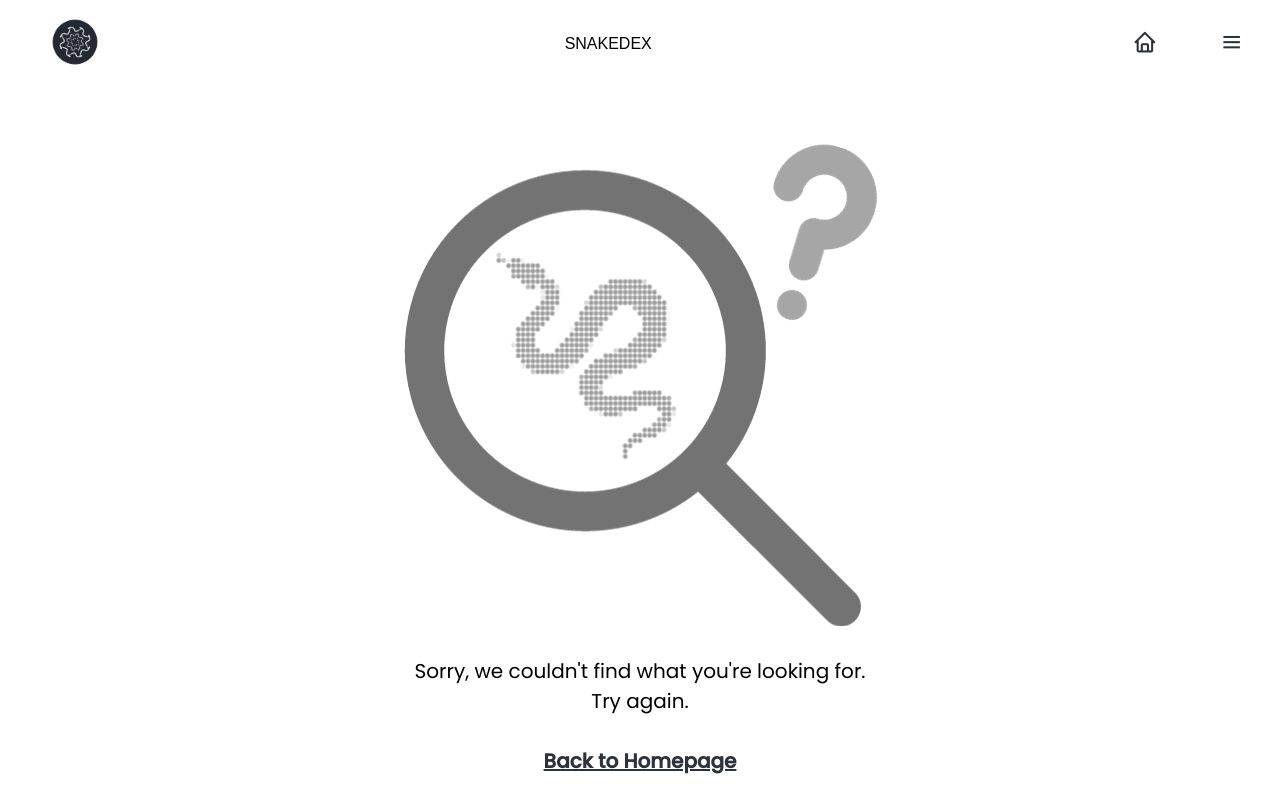
After one commit to Dorikku/SNAKEDEX-Classification-of-Snakes-in-CALABARZON-using-CNN, a Flask app: template templates/null.html in a window 1280 px wide. The commit adds this page. Run offline with Flask 3, Linux system fonts and the light colour scheme; the template is opened without the code that fills it, so the values that code supplies are empty; some web fonts are replaced.

Commit message:
✨ Added sidebar navigation menu and null handler

```diff
--- /dev/null
+++ b/static/null.css
@@ -0,0 +1,72 @@
+body {
+    margin: 0;
+    font-family: 'Helvetica Neue', sans-serif;
+    font-weight: lighter;
+    width: 100%;
+    height: 100vh;
+}
+
+
+header {
+    width: auto;
+    margin: 0;
+    z-index: 0;
+    background-color: transparent;
+    padding: 15px 0;
+
+}
+
+nav {
+    display: flex;
+    justify-content: space-between;
+    align-items: center;
+    /* padding: 0px 16px; */
+}
+
+.logo img {
+    height: 50px;
+    margin-left: 50px;
+    margin-right: 50px;
+}
+
+ul {
+    list-style: none;
+    display: flex;
+    float: right;
+    align-content: center;
+}
+
+li {
+    margin-right: 10px;
+}
+
+i {
+    font-size: 28px;
+}
+
+a {
+    text-decoration: none;
+    color: #2e323d;
+    font-weight: bold;
+    padding: 16px 16px;
+    margin: 3px 10px;
+}
+
+a:hover {
+    text-decoration: underline;
+    color: #687188;
+}
+
+.header-title {
+    font-family: 'Blanka', sans-serif;
+}
+
+.null-content {
+    margin-top: 3%;
+}
+
+.null-text {
+    margin-top: 2%;
+    font-family: 'Poppins', sans-serif;
+    font-size: 20px;
+}
--- a/static/style2.css
+++ b/static/style2.css
@@ -59,7 +59,6 @@ a:hover {
 
 .header-title {
     font-family: 'Blanka', sans-serif;
-    margin-left: 10%;
 }
 
 .main-container {
@@ -110,7 +109,7 @@ a:hover {
     margin: 0;
     margin-left: 15%;
     max-width: 50%;
-    width: 1.8%;
+    width: 1.5vw;
     height: auto;
     justify-content: space-between;
     display: flex;
--- a/templates/index.html
+++ b/templates/index.html
@@ -31,7 +31,7 @@
                 <i id="uploadIcon" class='bx bx-upload'></i>
                 Upload an Image
             </label>
-            <input type="file" id="fileInput" name="file" style="display: none;" onchange="submitForm()">
+            <input type="file" id="fileInput" name="image" accept=".jpg, .jpeg, .png" style="display: none;" onchange="submitForm()">
         </form>
     </div>
 
@@ -42,6 +42,10 @@
         }
     </script>
 
+    <div class="info">
+        <b style="font-size: 20px;">SNAKEDEX</b> uses machine learning to provide the best match for the snakes in your photo in 25 different snake species in CALABARZON region in the Philippines. <br><br>
+        Upload an image that you want to identify and we will provide the results. <br><br><br>
+    </div>
 
 
 {% endblock %}
--- a/templates/layout.html
+++ b/templates/layout.html
@@ -9,9 +9,52 @@
     <link rel="preconnect" href="https://fonts.googleapis.com">
     <link rel="preconnect" href="https://fonts.gstatic.com" crossorigin>
     <link href="https://fonts.googleapis.com/css2?family=Poppins:wght@400;500&display=swap" rel="stylesheet">
+    <style>
+        .sidenav {
+            font-family: 'Poppins', sans-serif;
+            font-size: smaller;
+            height: 100%;
+            width: 0;
+            position: fixed;
+            z-index: 1;
+            top: 0;
+            right: 0;
+            background-color: #111;
+            overflow-x: hidden;
+            transition: 0.5s;
+            padding-top: 60px;
+        }
+
+        .sidenav a {
+        padding: 8px 8px 8px 32px;
+        text-decoration: none;
+        font-size: 15px;
+        color: #818181;
+        display: block;
+        transition: 0.3s;
+        }
+
+        .sidenav a:hover {
+        color: #f1f1f1;
+        }
+
+        .sidenav .closebtn {
+        position: absolute;
+        top: 0;
+        right: 25px;
+        font-size: 36px;
+        margin-left: 50px;
+        }
+
+        @media screen and (max-height: 450px) {
+        .sidenav {padding-top: 15px;}
+        .sidenav a {font-size: 18px;}
+        }
+    </style>
     <title>
         {% block title %}{% endblock %}
     </title>
+    <link rel="icon" href="static/Snakedex Logo Icon.png" type="image/x-icon">
 </head>
 <body>
     <div class="bg-section">
@@ -25,12 +68,34 @@
                     <li><a href="/">
                         <i class='bx bx-home bx-sm'></i>
                     </a></li>
-                    <li><a href="#menu">
+                    <li><a href="#menu" onclick="openNav()">
                         <i class='bx bx-menu bx-sm' ></i>
                     </a></li>
                 </ul>
             </nav>
         </header>
+
+        <div id="mySidenav" class="sidenav">
+            <a href="javascript:void(0)" class="closebtn" onclick="closeNav()"><i class='bx bx-x'></i></a>
+            <a href="#">About</a>
+            <a href="#">Contact</a>
+            <div>
+                <a href=""><i class='bx bxl-facebook-circle'></i></a>
+                <a href=""><i class='bx bxl-instagram'></i></a>
+                <a href=""><i class='bx bxl-twitter' ></i></a>
+            </div>
+        </div>
+
+
+        <script>
+        function openNav() {
+            document.getElementById("mySidenav").style.width = "250px";
+        }
+
+        function closeNav() {
+            document.getElementById("mySidenav").style.width = "0";
+        }
+        </script>
 
         {% block body %}{% endblock %}
 
--- /dev/null
+++ b/templates/null.html
@@ -0,0 +1,33 @@
+{% extends "layout.html" %}
+
+{% block specific_css %}
+    <link rel="stylesheet" href="static/null.css">
+{% endblock %}
+
+{% block title %}
+    Sorry, we couldn't find what you're looking for.
+{% endblock %}
+
+
+{% block content %}
+
+    <div class="header-title">
+        <p>SNAKEDEX</p>
+    </div>
+
+{% endblock %}
+
+{% block body %}
+
+    <center>
+        <div class="null-content">
+            <img src="static/Null Result Pixelated.png" alt="Null Result">
+            <div class="null-text">
+                Sorry, we couldn't find what you're looking for. <br>
+                Try again. <br><br>
+                <a style="text-decoration: underline;" href="/">Back to Homepage</a>
+            </div>
+        </div>
+    </center>
+
+{% endblock %}
```
Also changed, not shown: static/style.css (+9 -15 lines), static/Null Result Pixelated.png (added), static/Snakedex Logo Icon.png (added), static/predict/temp_image.jpg.
